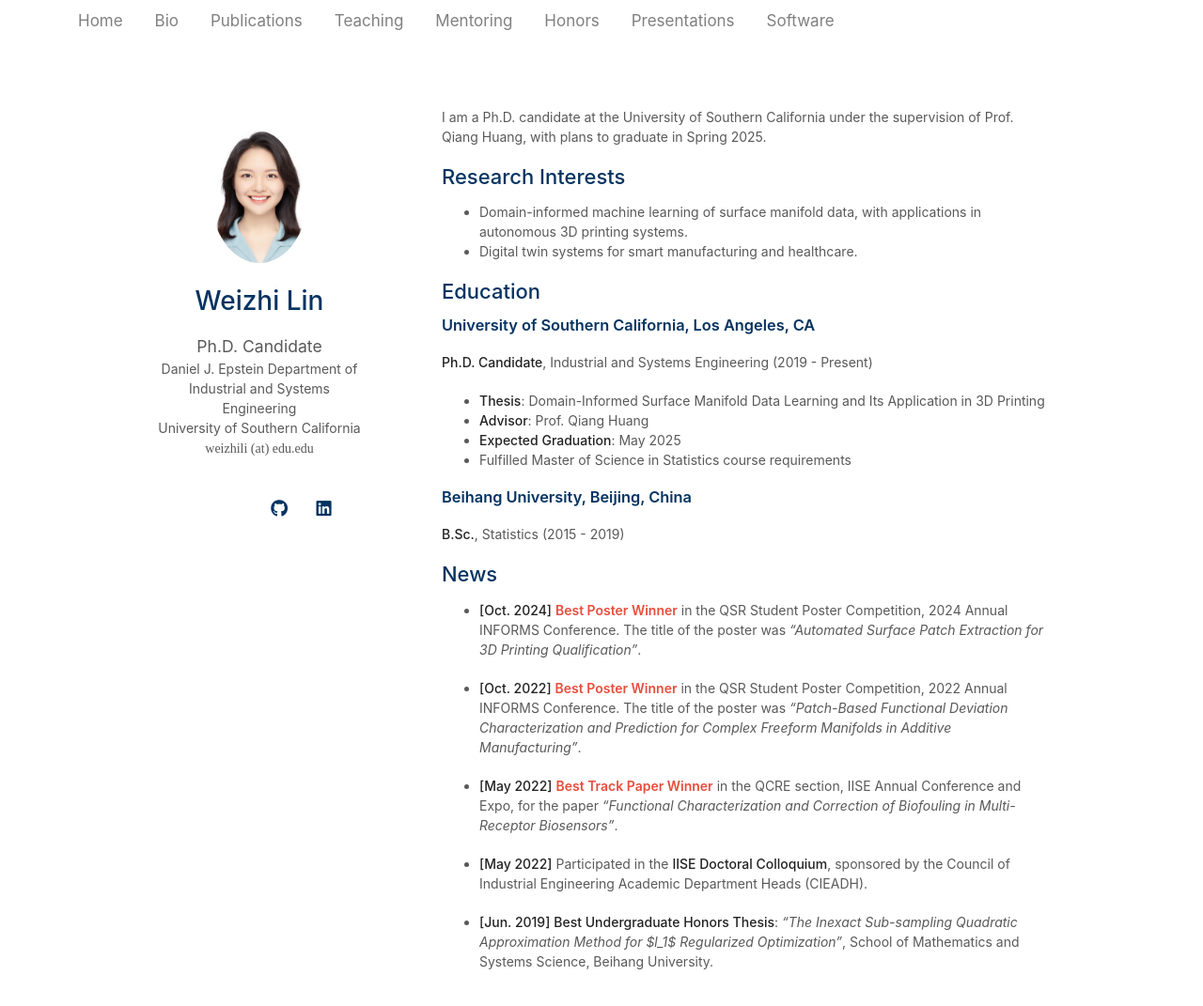
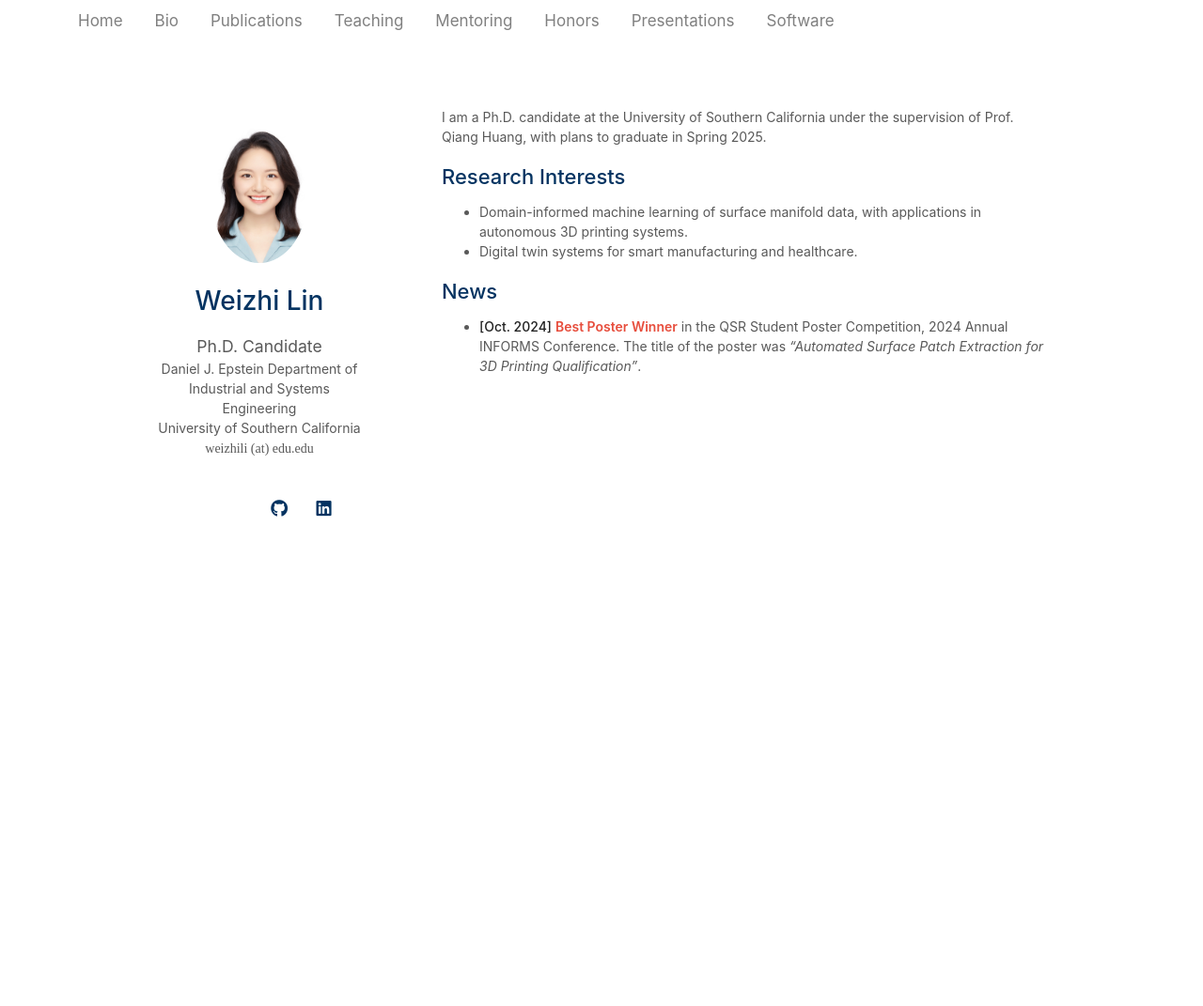
Before and after one commit to weizhi-lin/weizhi-lin.github.io, a Jekyll site: the page built from index.md, in a window 1280 px wide and 1125 px high. Shown: the top 1071 px of the window at 94% size. Built offline with Jekyll 4.4.1, drawn with Linux system fonts in a browser that asks for light colours; a style sheet for code colours, icons or effects is not loaded.

Commit message:
Update index.md

```diff
--- a/index.md
+++ b/index.md
@@ -10,29 +10,11 @@ I am a Ph.D. candidate at the University of Southern California under the superv
 - Domain-informed machine learning of surface manifold data, with applications in autonomous 3D printing systems.
 - Digital twin systems for smart manufacturing and healthcare.
 
-## Education
-
-### University of Southern California, Los Angeles, CA
-**Ph.D. Candidate**, Industrial and Systems Engineering (2019 - Present)
-  - **Thesis**: Domain-Informed Surface Manifold Data Learning and Its Application in 3D Printing
-  - **Advisor**: Prof. Qiang Huang
-  - **Expected Graduation**: May 2025
-  - Fulfilled Master of Science in Statistics course requirements
-
-### Beihang University, Beijing, China
-**B.Sc.**, Statistics (2015 - 2019)
 
 ## News
 
 - **[Oct. 2024]** **<strong style="color:#e74d3c; font-weight:600">Best Poster Winner</strong>** in the QSR Student Poster Competition, 2024 Annual INFORMS Conference. The title of the poster was *“Automated Surface Patch Extraction for 3D Printing Qualification”*.
 
-- **[Oct. 2022]** **<strong style="color:#e74d3c; font-weight:600">Best Poster Winner</strong>** in the QSR Student Poster Competition, 2022 Annual INFORMS Conference. The title of the poster was *“Patch-Based Functional Deviation Characterization and Prediction for Complex Freeform Manifolds in Additive Manufacturing”*.
-
-- **[May 2022]** **<strong style="color:#e74d3c; font-weight:600">Best Track Paper Winner</strong>** in the QCRE section, IISE Annual Conference and Expo, for the paper *“Functional Characterization and Correction of Biofouling in Multi-Receptor Biosensors”*.
-
-- **[May 2022]** Participated in the **IISE Doctoral Colloquium**, sponsored by the Council of Industrial Engineering Academic Department Heads (CIEADH).
-
-- **[Jun. 2019]** **Best Undergraduate Honors Thesis**: *“The Inexact Sub-sampling Quadratic Approximation Method for $l_1$ Regularized Optimization”*, School of Mathematics and Systems Science, Beihang University.
 
 <!--
 {% include_relative _includes/publications.md %}
```
